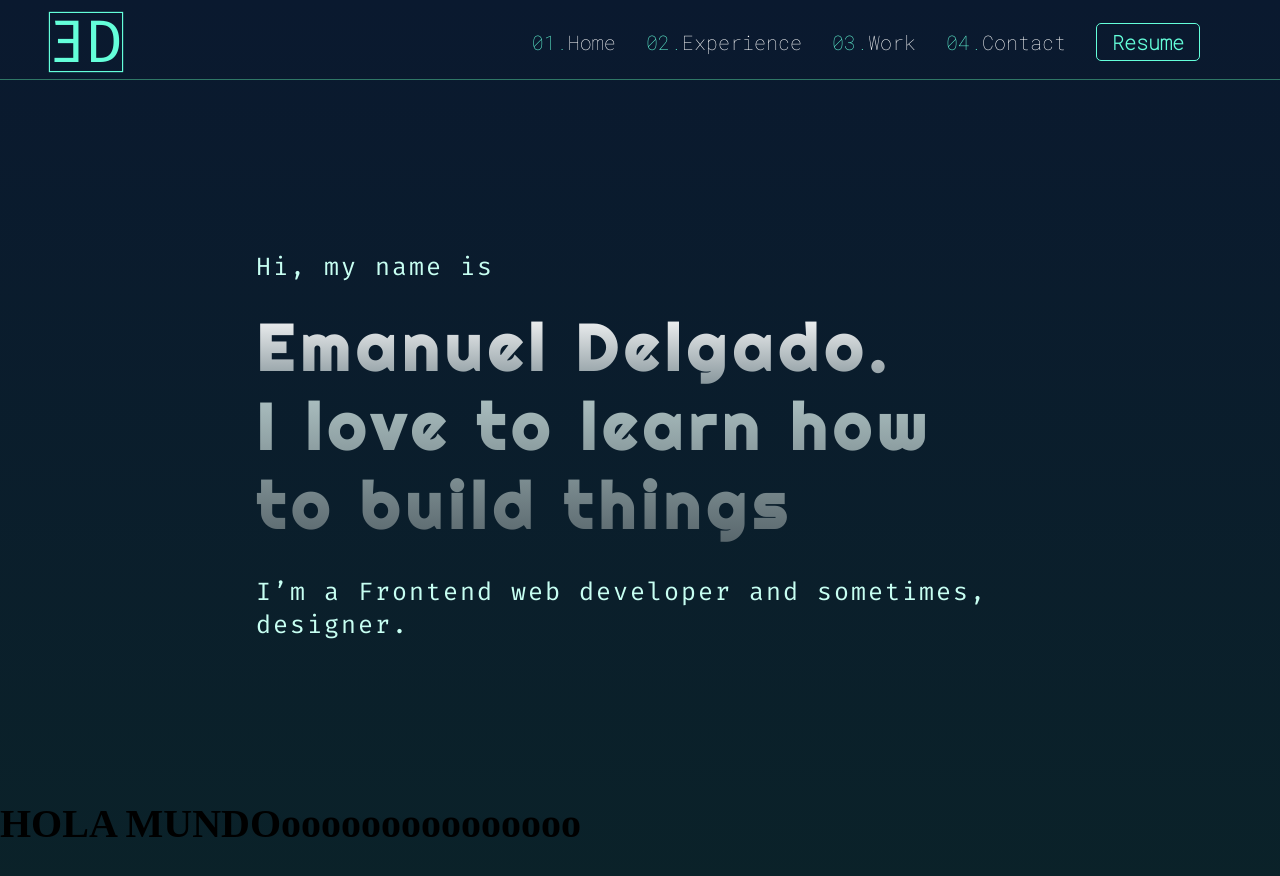
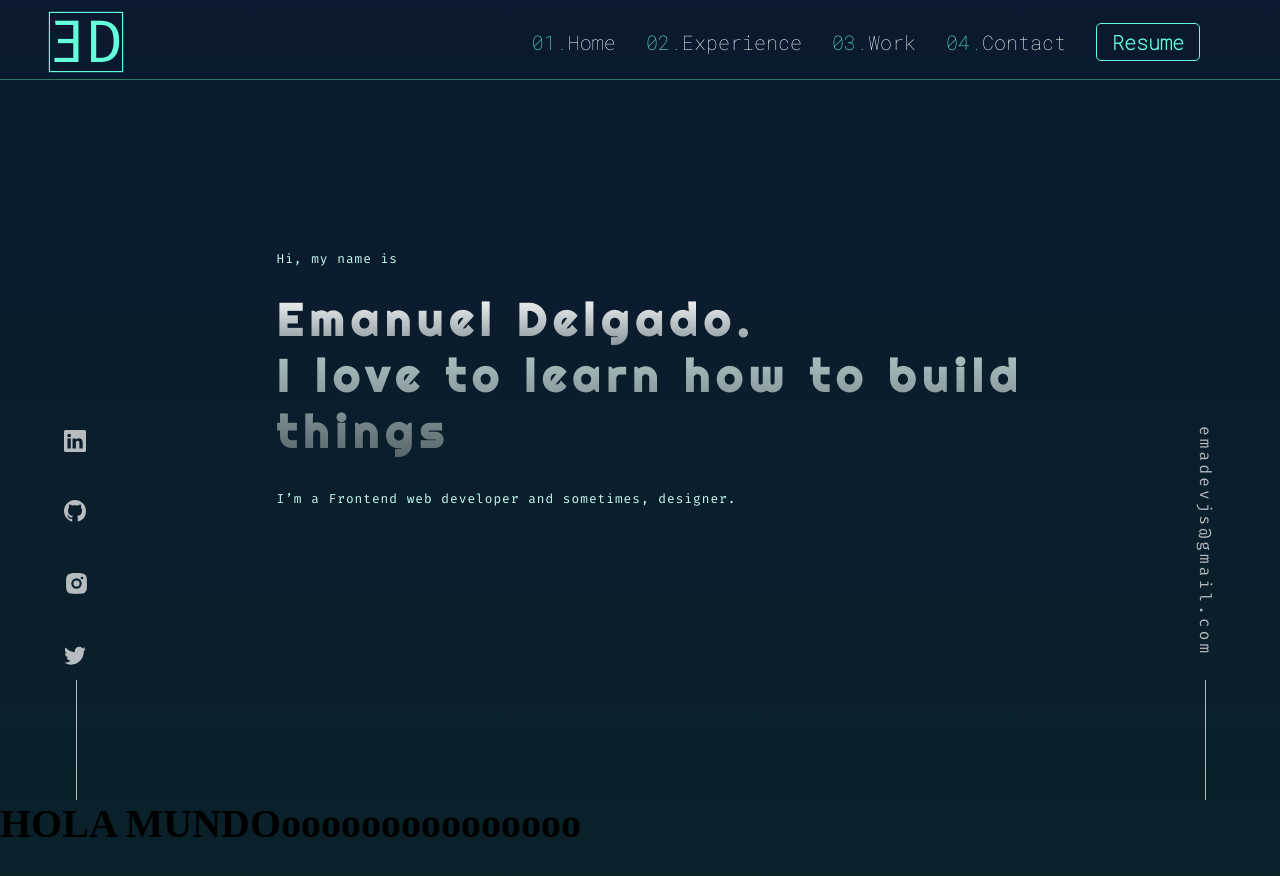
Before and after one commit to emadel1990/emadevjs, a React (Create React App) app: page / in a window 1280 px wide. Shown: the top 876 px of the page. Built offline with nearby package versions, Linux system fonts and the light colour scheme.

Commit message:
footer desktop ready

```diff
--- a/src/App.js
+++ b/src/App.js
@@ -1,14 +1,16 @@
 import React, { useState, useEffect } from "react";
 import "./App.css";
 import "./components/Loader/Loader.css";
+import Loader from "./components/Loader/Loader";
+import BlurContext from "./Hooks/blurContext";
 import { useInView } from "react-intersection-observer";
 import Navbar from "./components/Navbar/Navbar";
 import Home from "./components/Home/Home";
 import Experience from "./components/Experience/Experience";
-import Loader from "./components/Loader/Loader";
-import BlurContext from "./Hooks/blurContext";
+import Footer from "./components/Footer/Footer";
 
 function App() {
+  /* State for */
   const [openStr, setOpenStrApp] = useState(false);
   const { ref, inView } = useInView({
     /* Optional options */
@@ -48,6 +50,7 @@
           <section id="work"></section>
           <section id="contact"></section>
         </div>
+        <Footer />
       </div>
     </BlurContext.Provider>
   );
--- a/src/Hooks/useHandleScroll.js
+++ b/src/Hooks/useHandleScroll.js
@@ -2,7 +2,7 @@
 
 const useHandleScroll = () => {
   const prevScrollY = useRef(0);
-  const [show, setShow] = useState();
+  const [show, setShow] = useState(true);
 
   useEffect(() => {
     const handleScroll = () => {
--- a/src/components/Footer/Footer.css
+++ b/src/components/Footer/Footer.css
@@ -0,0 +1,77 @@
+@import '../../index.css';
+
+
+@media(min-width:990px){
+.footer{
+    position: fixed;
+    bottom: 0;
+    width: 90%;
+    display: flex;
+    justify-content: space-between;
+    align-items: flex-end;
+}
+/* List */
+.ul-left{
+    list-style-type: none;
+    display: flex;
+    flex-direction: column;
+    justify-content: space-between;
+    height: 250px;
+}
+
+/* Div */
+.footer-left, .footer-right{
+    color: white;
+    display: flex;
+    flex-direction: column;
+    align-items: center;
+ }
+
+ .email-p{
+    -webkit-writing-mode: vertical-rl;
+    writing-mode: vertical-rl;
+    cursor: pointer;
+    height: 250px;
+    opacity: 0.7;
+    font-family: var(--letter-style-2);
+    font-size: 1rem;
+    line-height: var(--fz-lg);
+    letter-spacing: 0.2rem;
+    text-decoration: none;
+    color: white;
+    transition: all 300ms ease;
+ }
+ .email-p:hover{
+     opacity: 1;
+     transform: scale(1.05);
+ }
+ /* each element */
+.icon{
+    padding-bottom: 10px;
+    cursor: pointer;
+    opacity: 0.7;
+    transition: all 300ms ease;
+}
+.icon:hover{
+    opacity: 1;
+    transform: scale(1.1);
+}
+/* left line */
+.left-line, .right-line{
+    width: 1px;
+    height: 15vh;
+    background-color: white;
+    opacity: 0.7;
+}
+/* color of links */
+a{
+    color: white;
+}
+
+
+}
+@media(max-width:990px){
+    .footer{
+        display: none;
+    }
+}
--- a/src/components/Footer/Footer.js
+++ b/src/components/Footer/Footer.js
@@ -1,7 +1,68 @@
 import React from "react";
+import "./Footer.css";
+import { RiInstagramFill } from "react-icons/ri";
+import { BsLinkedin, BsGithub } from "react-icons/bs";
+import { ImTwitter } from "react-icons/im";
 
 function Footer() {
-  return <div></div>;
+  return (
+    <div className="footer">
+      <div className="footer-left">
+        <ul className="ul-left">
+          <li className="icon linkedin">
+            <a
+              href="https://www.linkedin.com/in/emadevjs/"
+              rel="noopener noreferrer"
+              target="_blank"
+            >
+              <BsLinkedin size={22} />
+            </a>
+          </li>
+          <li className="icon github">
+            <a
+              href="https://github.com/emadel1990"
+              rel="noopener noreferrer"
+              target="_blank"
+            >
+              <BsGithub size={22} />
+            </a>
+          </li>
+          <li className="icon instagram">
+            <a
+              href="https://www.instagram.com/emaaadelgado"
+              rel="noopener noreferrer"
+              target="_blank"
+            >
+              <RiInstagramFill size={25} />
+            </a>
+          </li>
+          <li className="icon twitter">
+            <a
+              href="https://twitter.com/emaaadelgado"
+              rel="noopener noreferrer"
+              target="_blank"
+            >
+              <ImTwitter size={22} />
+            </a>
+          </li>
+        </ul>
+        <div className="left-line" />
+      </div>
+      <div className="footer-right">
+        <div className="email">
+          <a
+            className="email-p"
+            href="mailto:emadevjs@gmail.com"
+            rel="noopener noreferrer"
+            target="_blank"
+          >
+            emadevjs@gmail.com
+          </a>
+        </div>
+        <div className="right-line" />
+      </div>
+    </div>
+  );
 }
 
 export default Footer;
--- a/src/components/Home/Home.css
+++ b/src/components/Home/Home.css
@@ -1,8 +1,5 @@
 @import '../../index.css';
 
-.home{
-  width: 100%;
-}
 .home.blur{
   filter: blur(2px);
   transition: 0.5s;
@@ -11,18 +8,18 @@
 .myName{
   font-family: var(--letter-style-2);
   color: rgb(199, 255, 242);
-  font-size: 25px;
+  font-size: 1vw;
   font-weight: 400;
   margin-bottom: 25px;
-  letter-spacing: 2px;
+  letter-spacing: 1px;
 }
 .myDescription{
   font-family: var(--letter-style-2);
   color: rgb(199, 255, 242);
-  font-size: 25px;
+  font-size: 1vw;
   font-weight: 400;
   margin-bottom: 30px;
-  letter-spacing: 2px;
+  letter-spacing: 1px;
 }
 
 .fullName{
@@ -30,7 +27,7 @@
   -webkit-background-clip: text;
   -webkit-text-fill-color: transparent;
   font-family: var(--h1-style);
-  font-size: 5vw;
+  font-size: 3.5vw;
   letter-spacing: 7px;
 }
 .description{
@@ -39,7 +36,7 @@
   -webkit-text-fill-color: transparent;
   margin-bottom: 30px;
   font-family: var(--h1-style);
-  font-size: 5vw;
+  font-size: 3.5vw;
   letter-spacing: 7px;
 }
 
@@ -76,9 +73,8 @@
         height: 100%;
         width: 100%;
         color: white;
-        padding-top: 250px;/*
-        padding-left: 300px;
-        padding-right: 50px; */
+        padding-top: 250px;
+        padding-left: 2vw;
         display: flex;
         justify-content: center;
     }
--- a/src/components/Navbar/navLinks.css
+++ b/src/components/Navbar/navLinks.css
@@ -15,14 +15,14 @@
         transition: right 0.4s ease;
     }
     .nav-sub-item{
-        font-size: 22px;
+        font-size: 15px;
         font-family: 'Roboto Mono', monospace;
+        font-weight: 600;
         text-decoration: none;
         color: white;
         transition: all 300ms ease;
     }
     .nav-item{
-        font-size: 20px;
         font-weight: 200;
         margin-right: 30px;
         text-decoration: none;
@@ -31,8 +31,7 @@
         cursor: pointer;
     }
      .nav-sub-item:hover{
-       /*  color: var(--primary-color); */
-        color: #8892b0;
+        color: var(--primary-color);
     }
     .span-nav{
         color:var(--primary-color)
```
